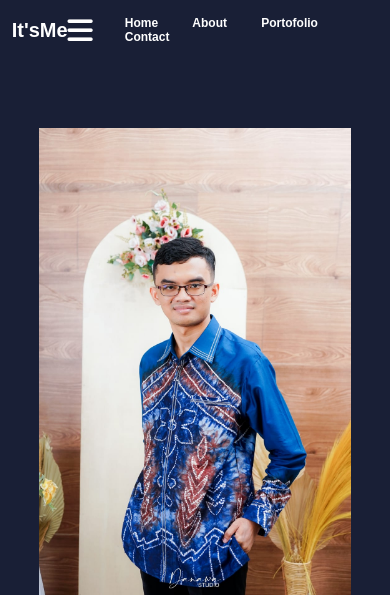
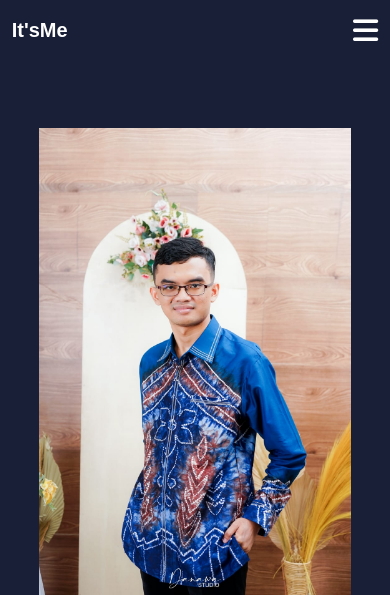
Before and after one commit to HadezzSatrio/myproject, a PHP site: page / in a window 390 px wide. Shown: the top 595 px of the page. Run offline with PHP 8.4, Linux system fonts and the light colour scheme.

Commit message:
update tanggal 27//11/2024

```diff
--- a/JS/main.js
+++ b/JS/main.js
@@ -0,0 +1,35 @@
+let menuIcon = document.querySelector("#menu-icon"); // Perbaikan typo dari "nemuIcon"
+let navbar = document.querySelector(".navbar");
+
+menuIcon.onclick = () => {
+  menuIcon.classList.toggle("fa-xmark");
+  navbar.classList.toggle("active");
+};
+
+let sections = document.querySelectorAll("section");
+let navLinks = document.querySelectorAll("header nav a");
+
+window.onscroll = () => {
+  sections.forEach((sec) => {
+    let top = window.scrollY;
+    let offset = sec.offsetTop - 150;
+    let height = sec.offsetHeight;
+    let id = sec.getAttribute("id");
+
+    if (top >= offset && top < offset + height) {
+      navLinks.forEach((link) => {
+        link.classList.remove("active"); // Perbaikan di sini (tidak menggunakan .apply)
+      });
+      document
+        .querySelector("header nav a[href*=" + id + "]")
+        .classList.add("active");
+    }
+  });
+
+  let header = document.querySelector("header");
+  header.classList.toggle("sticky", window.scrollY > 100);
+
+  // Pastikan menu tertutup saat menggulir
+  menuIcon.classList.remove("fa-xmark");
+  navbar.classList.remove("active");
+};
--- a/Style/styles.css
+++ b/Style/styles.css
@@ -94,6 +94,10 @@ span {
   font-size: 5.6rem;
   font-weight: 700;
   line-height: 1.3;
+}
+
+.home-content {
+  order: 2;
 }
 
 .home-img img {
@@ -226,6 +230,7 @@ span {
   font-size: 4.5rem;
 }
 
+/* footer */
 .footer {
   display: flex;
   justify-content: space-between;
@@ -274,8 +279,16 @@ span {
     padding: 10rem 3%;
   }
 
+  services {
+    padding: 7rem;
+  }
+
   .portfolio {
     padding-bottom: 7rem;
+  }
+
+  .contact {
+    min-height: auto;
   }
 
   .footer {
@@ -286,6 +299,28 @@ span {
 @media (max-width: 768px) {
   #menu-icon {
     display: block;
+  }
+
+  .navbar {
+    position: absolute;
+    top: 100%;
+    left: 0;
+    width: 100%;
+    padding: 1rem 3%;
+    background: var(--bg-color);
+    border-top: 0.1rem solid rgba(0, 0, 0, 0.2);
+    box-shadow: 0 0.5rem 1rem rgba(0, 0, 0, 0.2);
+    display: none;
+  }
+
+  .navbar.active {
+    display: block;
+  }
+
+  .navbar a {
+    display: block;
+    font-size: 2rem;
+    margin: 3rem 0;
   }
 
   .home {
```
